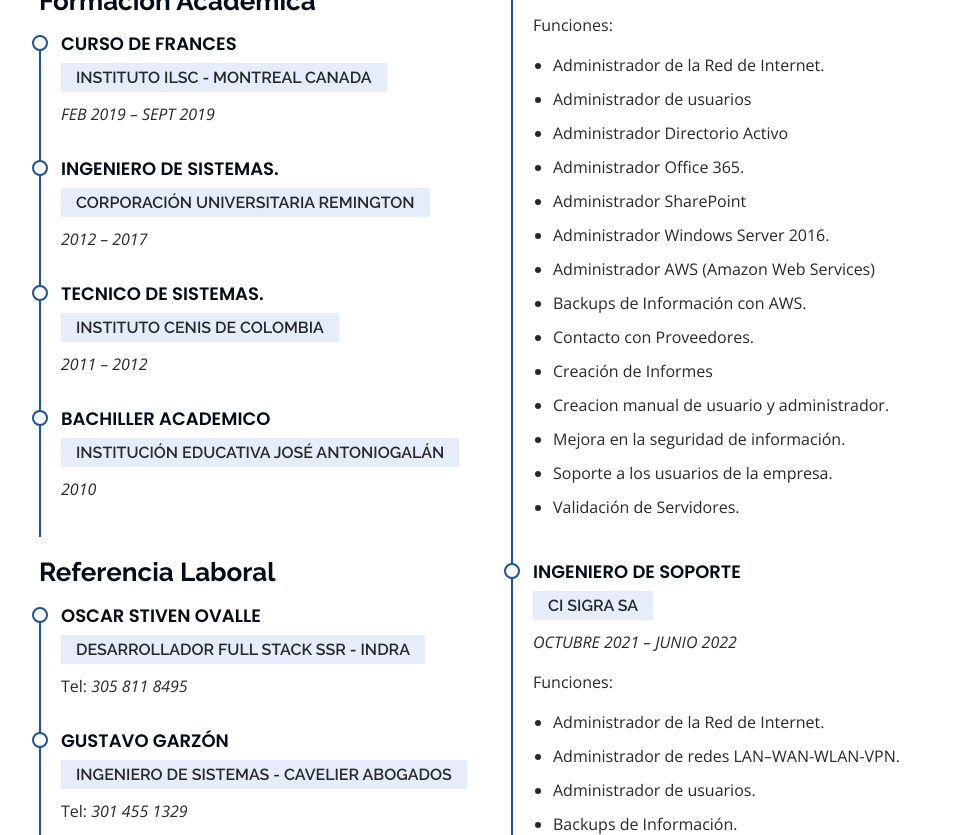
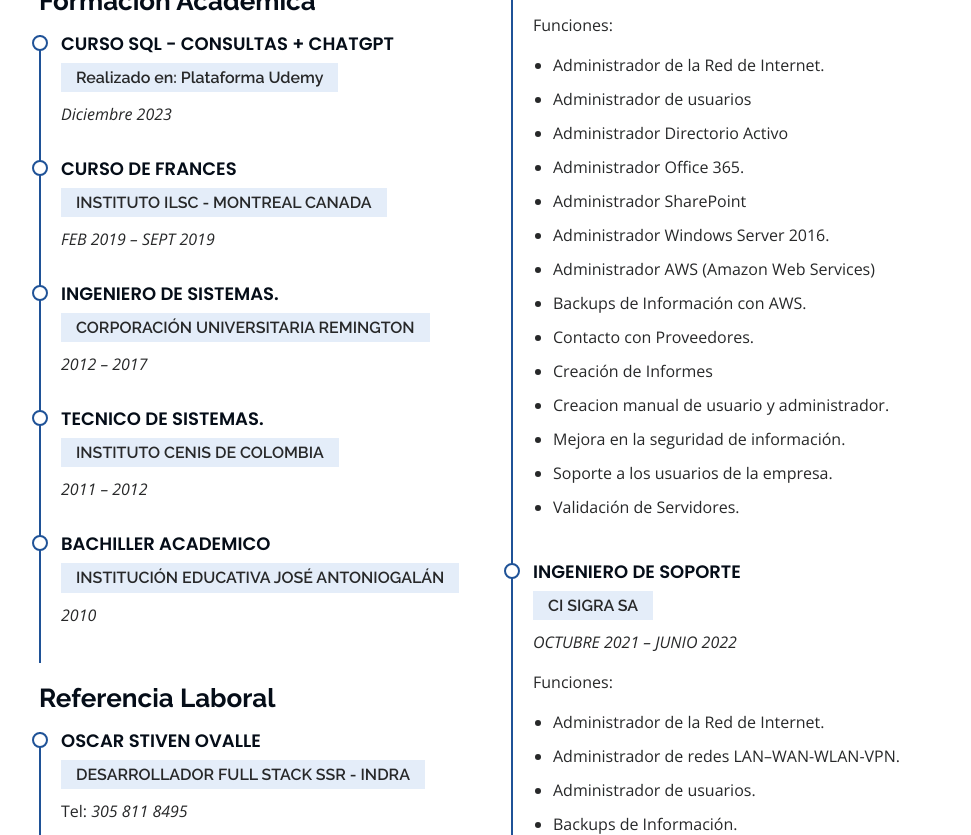
Before and after one commit to StivenNSN/bssanchezf, a plain HTML site: page index.html in a window 1280 px wide. Shown: the part 2558-3393 px from the top of the page, without its empty margins (291-1262 px from the left). Drawn offline with nearby package versions, Linux system fonts and the light colour scheme.

Commit message:
agrego curso SQL

```diff
--- a/index.html
+++ b/index.html
@@ -217,6 +217,12 @@
             </div>
 
             <h3 class="resume-title">Formación Academica</h3>
+            <div class="resume-item">
+              <h4>CURSO SQL - CONSULTAS + CHATGPT</h4>
+              <h5>Realizado en: Plataforma Udemy</h5>
+              <p><em>Diciembre 2023</em></p>
+            </div>
+
             <div class="resume-item">
               <h4>CURSO DE FRANCES</h4>
               <h5>INSTITUTO ILSC - MONTREAL CANADA</h5>
```
